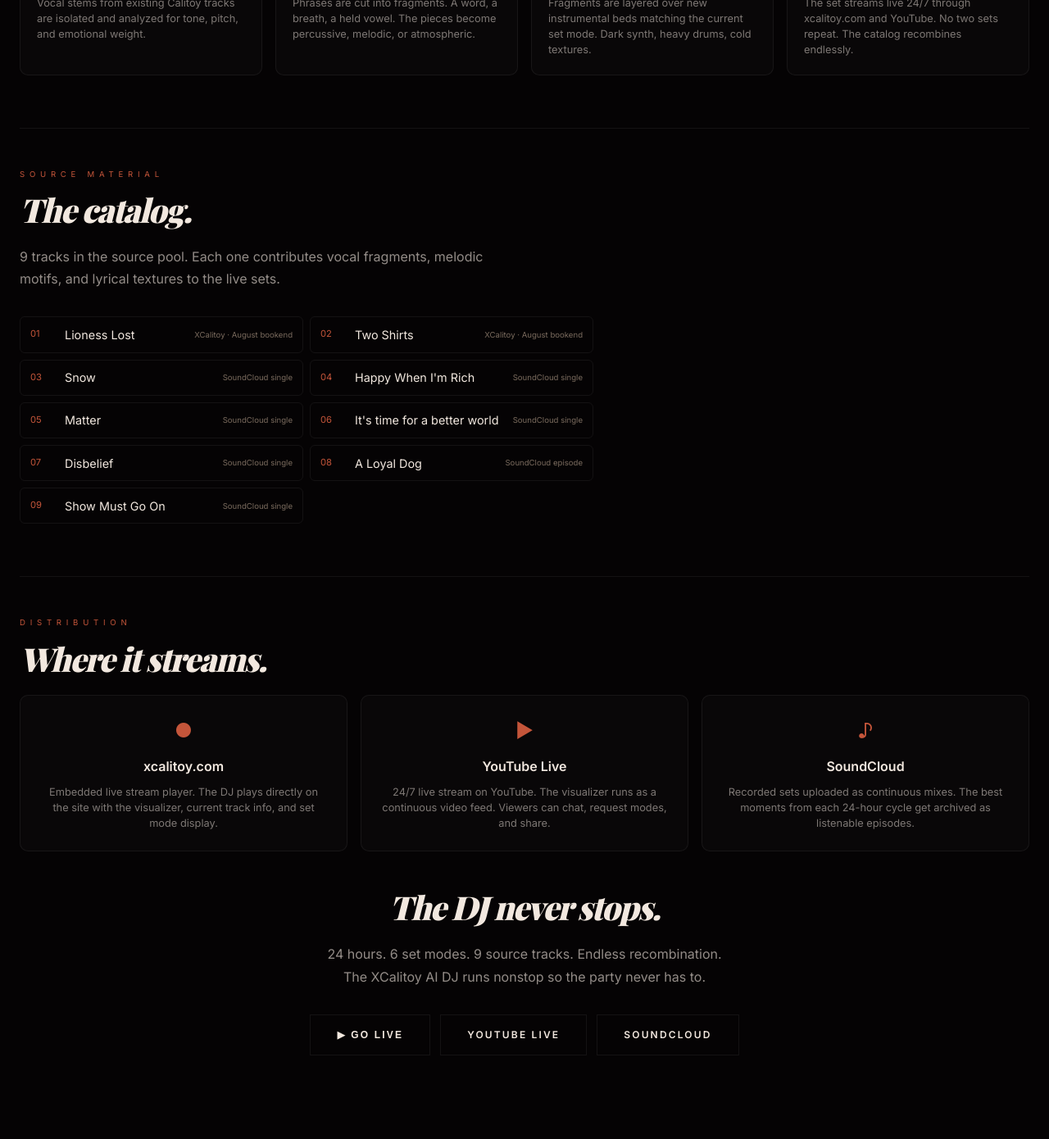
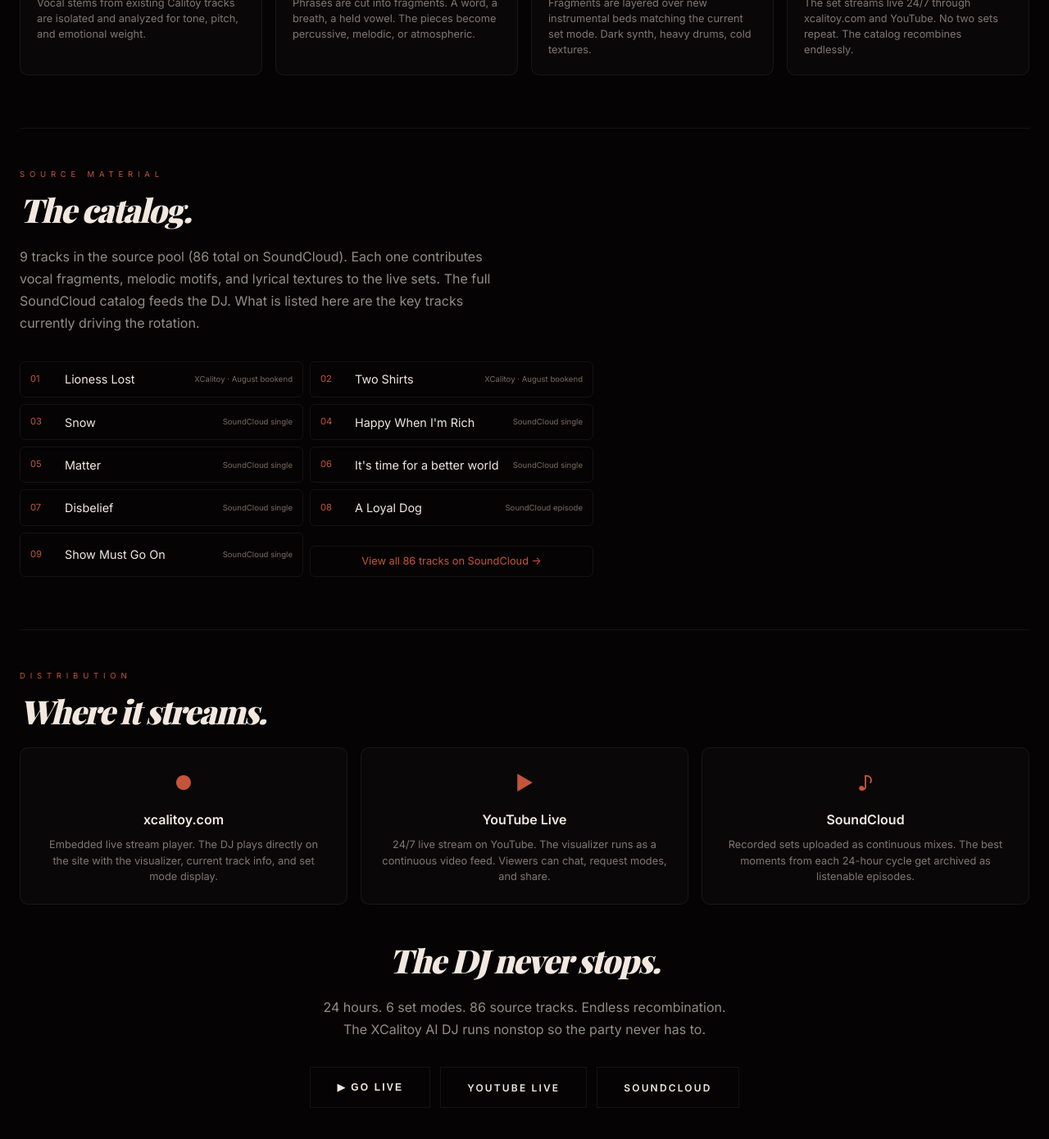
Before and after one commit to JoS727/xcalitoy-site, a React (Vite) app: page /#/dj in a window 1280 px wide. Shown: the part 2222-3612 px from the top of the page at 82% size. Built offline with nearby package versions, Linux system fonts and the light colour scheme; a web font is replaced by a local one.

Commit message:
Update DJ: 86 total tracks on SoundCloud, link to full catalog

```diff
--- a/src/index.css
+++ b/src/index.css
@@ -242,6 +242,8 @@
 .dj-catalog__num{font-family:var(--font);font-size:.7rem;color:var(--accent)}
 .dj-catalog__title{font-size:.9rem}
 .dj-catalog__era{font-size:.6rem;font-family:var(--font);color:var(--muted)}
+.dj-catalog__all{display:block;margin-top:1rem;text-align:center;font-size:.8rem;color:var(--accent);text-decoration:none;padding:.5rem;border:1px solid var(--border);border-radius:6px;transition:border-color .2s}
+.dj-catalog__all:hover{border-color:var(--accent)}
 /* Distribution */
 .dj-distribution{display:grid;grid-template-columns:repeat(3,1fr);gap:1rem}
 @media(max-width:768px){.dj-distribution{grid-template-columns:1fr}}
--- a/src/pages/DJ.tsx
+++ b/src/pages/DJ.tsx
@@ -213,8 +213,10 @@
           <span className="section__label">Source Material</span>
           <h2 className="dj-heading">The catalog.</h2>
           <p className="dj-section__desc">
-            {songs.length} tracks in the source pool. Each one contributes vocal fragments,
-            melodic motifs, and lyrical textures to the live sets.
+            {songs.length} tracks in the source pool (86 total on SoundCloud). Each one
+            contributes vocal fragments, melodic motifs, and lyrical textures to the live sets.
+            The full SoundCloud catalog feeds the DJ. What is listed here are the key tracks
+            currently driving the rotation.
           </p>
           <div className="dj-catalog">
             {songs.map((song, i) => (
@@ -224,6 +226,9 @@
                 <span className="dj-catalog__era">{song.era}</span>
               </div>
             ))}
+            <a href={links.soundcloud} target="_blank" rel="noreferrer" className="dj-catalog__all">
+              View all 86 tracks on SoundCloud →
+            </a>
           </div>
         </div>
 
@@ -254,7 +259,7 @@
         <div className="dj-cta">
           <h2 className="dj-heading">The DJ never stops.</h2>
           <p className="dj-cta__desc">
-            24 hours. 6 set modes. {songs.length} source tracks. Endless recombination.
+            24 hours. 6 set modes. 86 source tracks. Endless recombination.
             The XCalitoy AI DJ runs nonstop so the party never has to.
           </p>
           <div className="dj-cta__actions">
```
